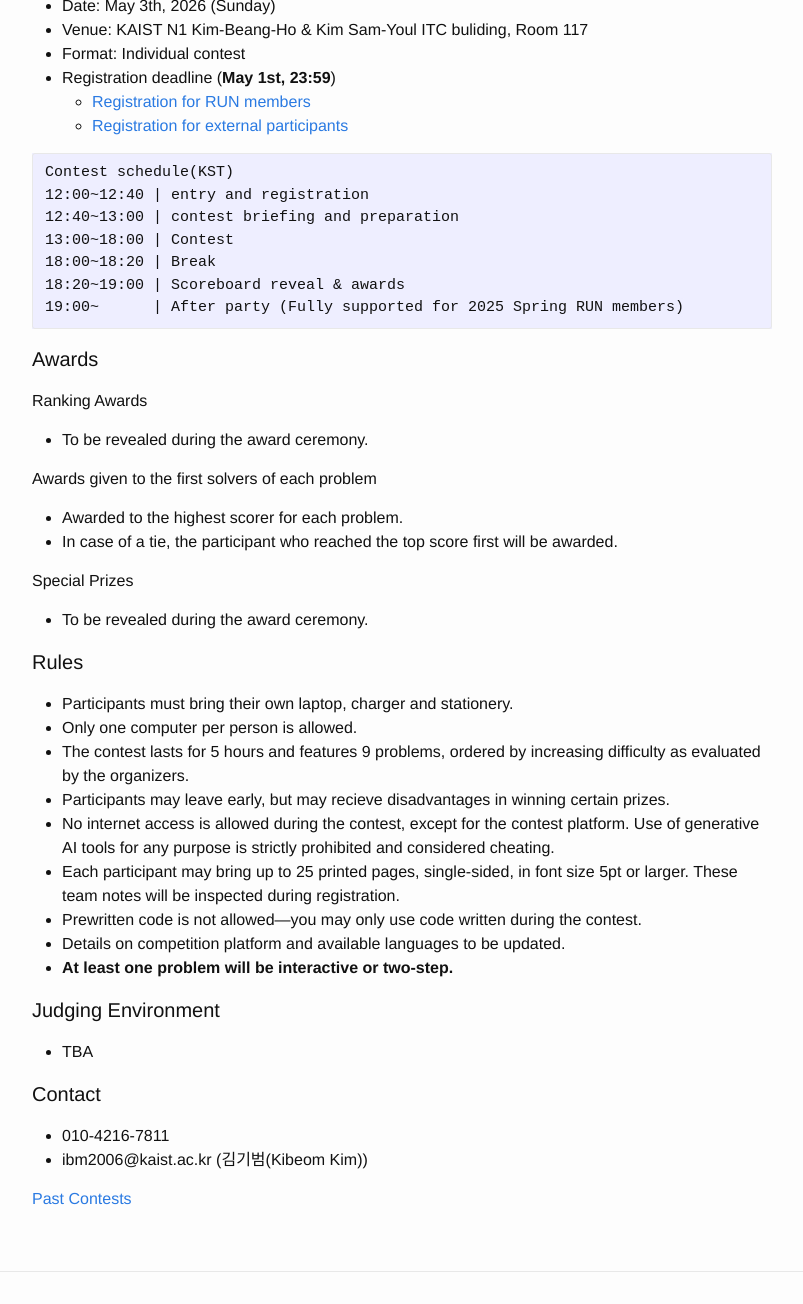
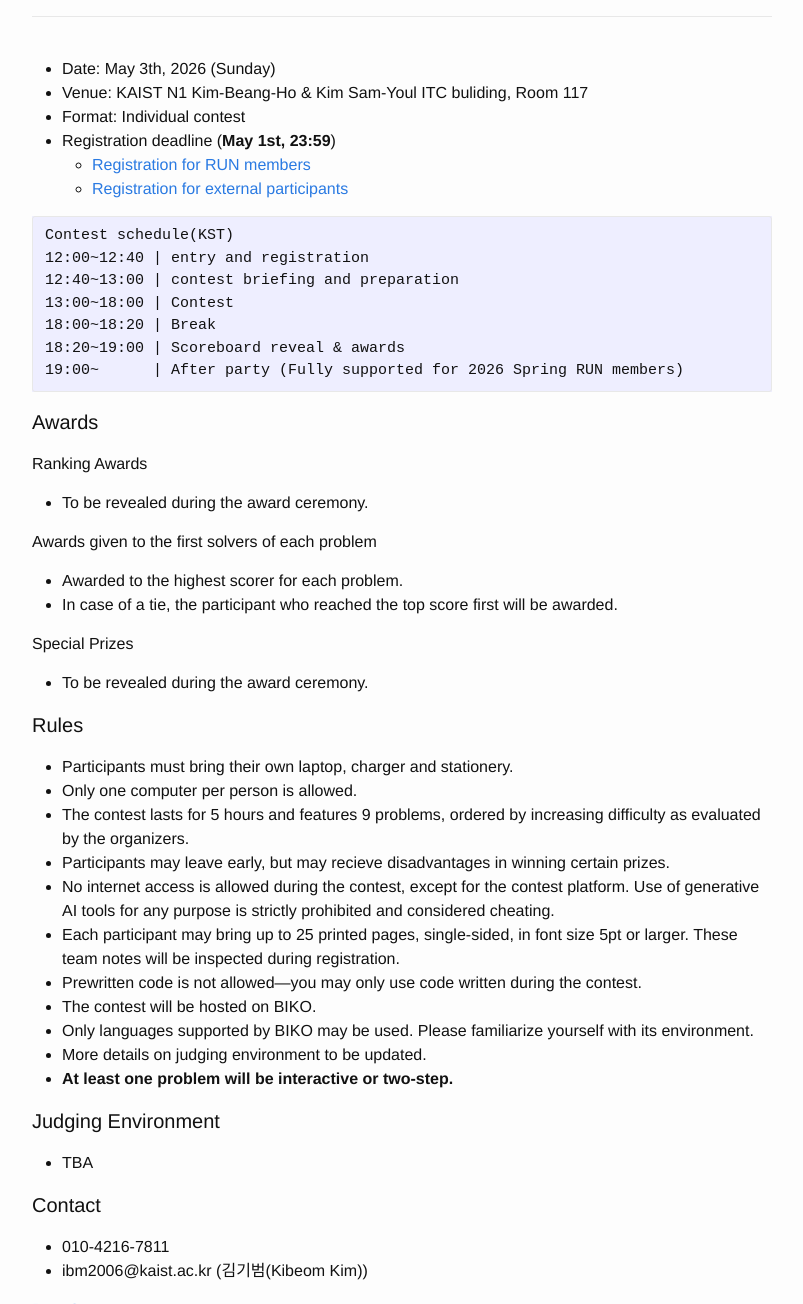
Before and after one commit to RUN-KAIST/kaist.run, a Jekyll site: the page built from contests/en.md, in a window 1280 px wide and 1400 px high, scrolled down 743 px, cut to the strip 96-1400 px from the top of the window. Shown: the whole strip, without its empty margins (238-1041 px from the left). Built offline with Jekyll 4.4.1, drawn with Linux system fonts in a browser that asks for light colours; some of the changed text lies outside the part shown.

Commit message:
Update en.md

````diff
--- a/contests/en.md
+++ b/contests/en.md
@@ -8,7 +8,7 @@ order: 3
 ---
 
 ## The 2026 KAIST RUN Spring Contest is here!
-
+(UPD: The contest will be hosted on [BIKO](https://www.biko.kr/). We recommend familiarizing yourself with the platform in advance.)
 
 <div style="text-align: center">
     <img src="/contest/2026-spring/2026 KAIST RUN Spring Contest.png" alt="poster" style="width: 700px;"/>
@@ -29,7 +29,7 @@ Contest schedule(KST)
 13:00~18:00 | Contest
 18:00~18:20 | Break
 18:20~19:00 | Scoreboard reveal & awards
-19:00~      | After party (Fully supported for 2025 Spring RUN members)
+19:00~      | After party (Fully supported for 2026 Spring RUN members)
 ```
 
 #### Awards
@@ -53,7 +53,9 @@ Special Prizes
 - No internet access is allowed during the contest, except for the contest platform. Use of generative AI tools for any purpose is strictly prohibited and considered cheating.
 - Each participant may bring up to 25 printed pages, single-sided, in font size 5pt or larger. These team notes will be inspected during registration.
 - Prewritten code is not allowed—you may only use code written during the contest.
-- Details on competition platform and available languages to be updated.
+- The contest will be hosted on BIKO.
+- Only languages supported by BIKO may be used. Please familiarize yourself with its environment.
+- More details on judging environment to be updated.
 - **At least one problem will be interactive or two-step.**
 
 #### Judging Environment
````
